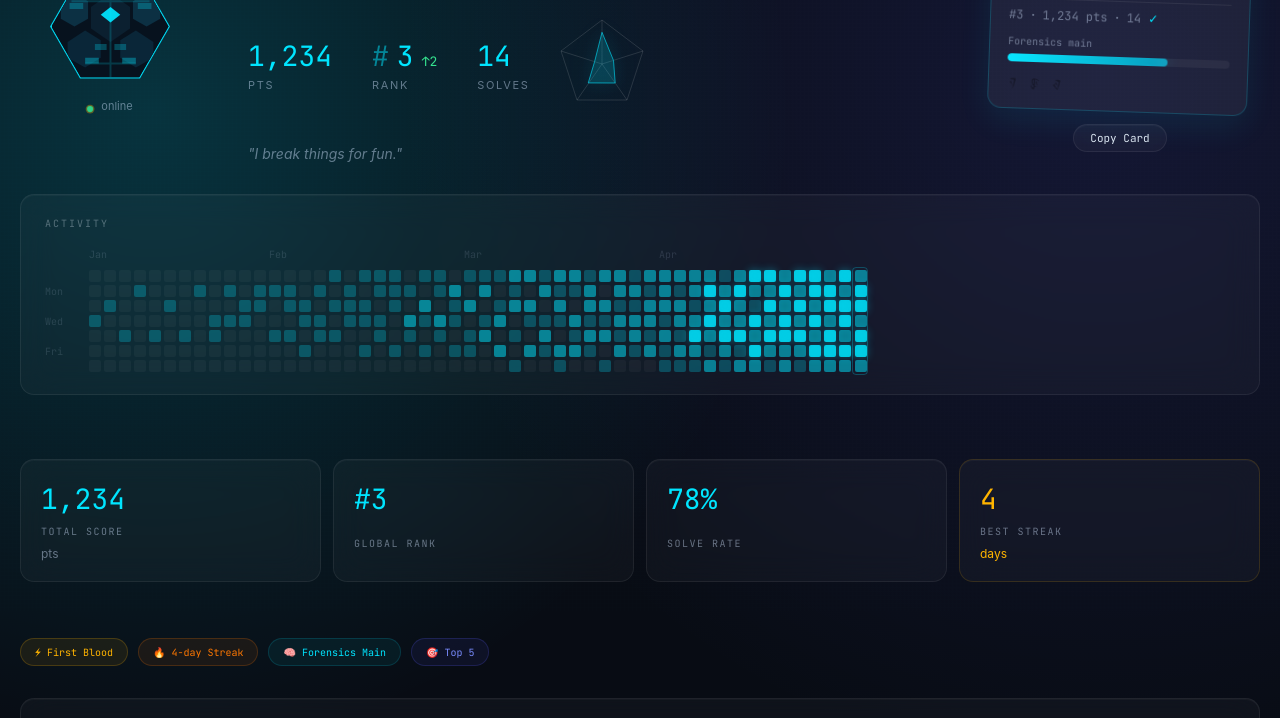
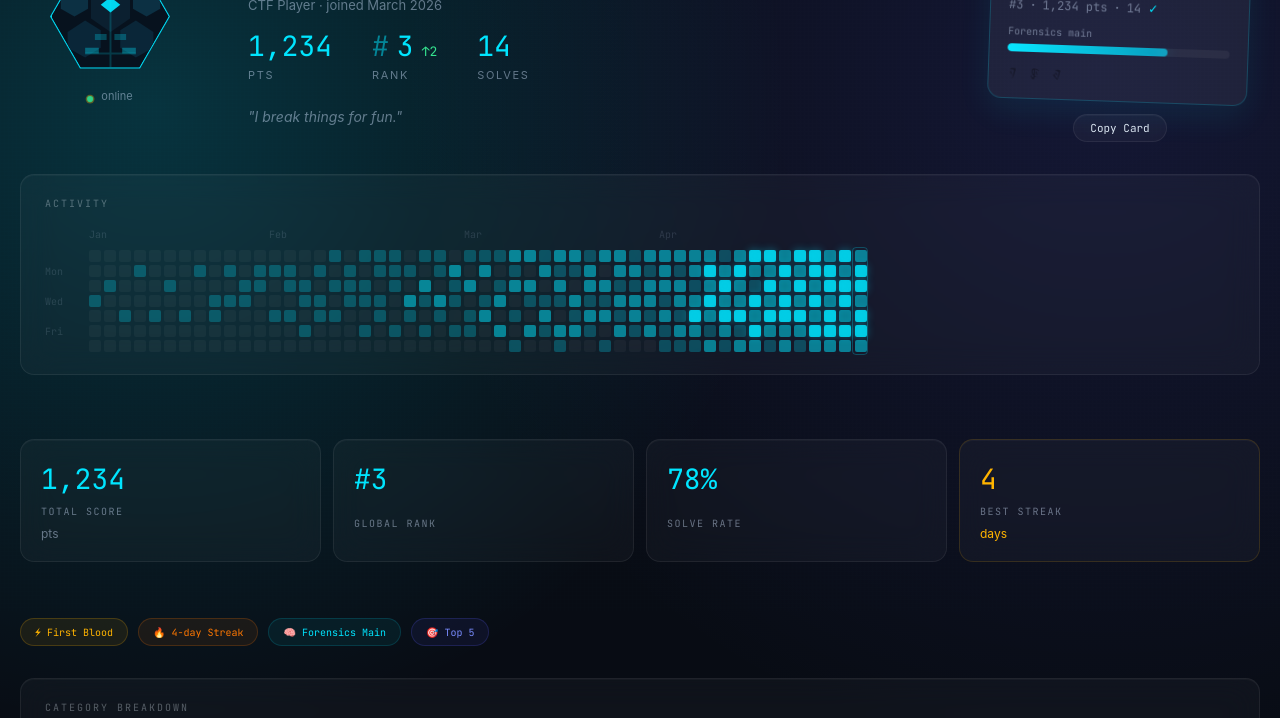
Before and after one commit to lazykillerking/mkk, a plain HTML site: page profile/index.html in a window 1280 px wide. Shown: the part 189-907 px from the top of the page. Drawn offline with nearby package versions, Linux system fonts and the light colour scheme; a web font is replaced by a local one.

Commit message:
REMOVED MINI RADAR

```diff
--- a/profile/index.html
+++ b/profile/index.html
@@ -105,19 +105,6 @@
                 <div class="core-stat__value"><span data-countup="14">0</span></div>
                 <div class="core-stat__label">solves</div>
               </div>
-            </div>
-            <div class="mini-radar" aria-hidden="true">
-              <svg viewBox="0 0 110 110">
-                <g transform="translate(55 55)">
-                  <polygon points="0,-44 41,-13 25,36 -25,36 -41,-13" fill="none" stroke="rgba(255,255,255,0.12)" stroke-width="1"></polygon>
-                  <line x1="0" y1="0" x2="0" y2="-44" stroke="rgba(255,255,255,0.12)" stroke-width="1"></line>
-                  <line x1="0" y1="0" x2="41" y2="-13" stroke="rgba(255,255,255,0.12)" stroke-width="1"></line>
-                  <line x1="0" y1="0" x2="25" y2="36" stroke="rgba(255,255,255,0.12)" stroke-width="1"></line>
-                  <line x1="0" y1="0" x2="-25" y2="36" stroke="rgba(255,255,255,0.12)" stroke-width="1"></line>
-                  <line x1="0" y1="0" x2="-41" y2="-13" stroke="rgba(255,255,255,0.12)" stroke-width="1"></line>
-                  <polygon points="0,-31.68 11.48,-3.64 13.2,19.01 -13.75,18.92 -7.38,-2.4" fill="rgba(0,229,255,0.15)" stroke="rgba(0,229,255,0.6)" stroke-width="1" filter="drop-shadow(0 0 8px rgba(0,229,255,0.24))"></polygon>
-                </g>
-              </svg>
             </div>
           </div>
           <p class="profile-bio">"I break things for fun."</p>
```
